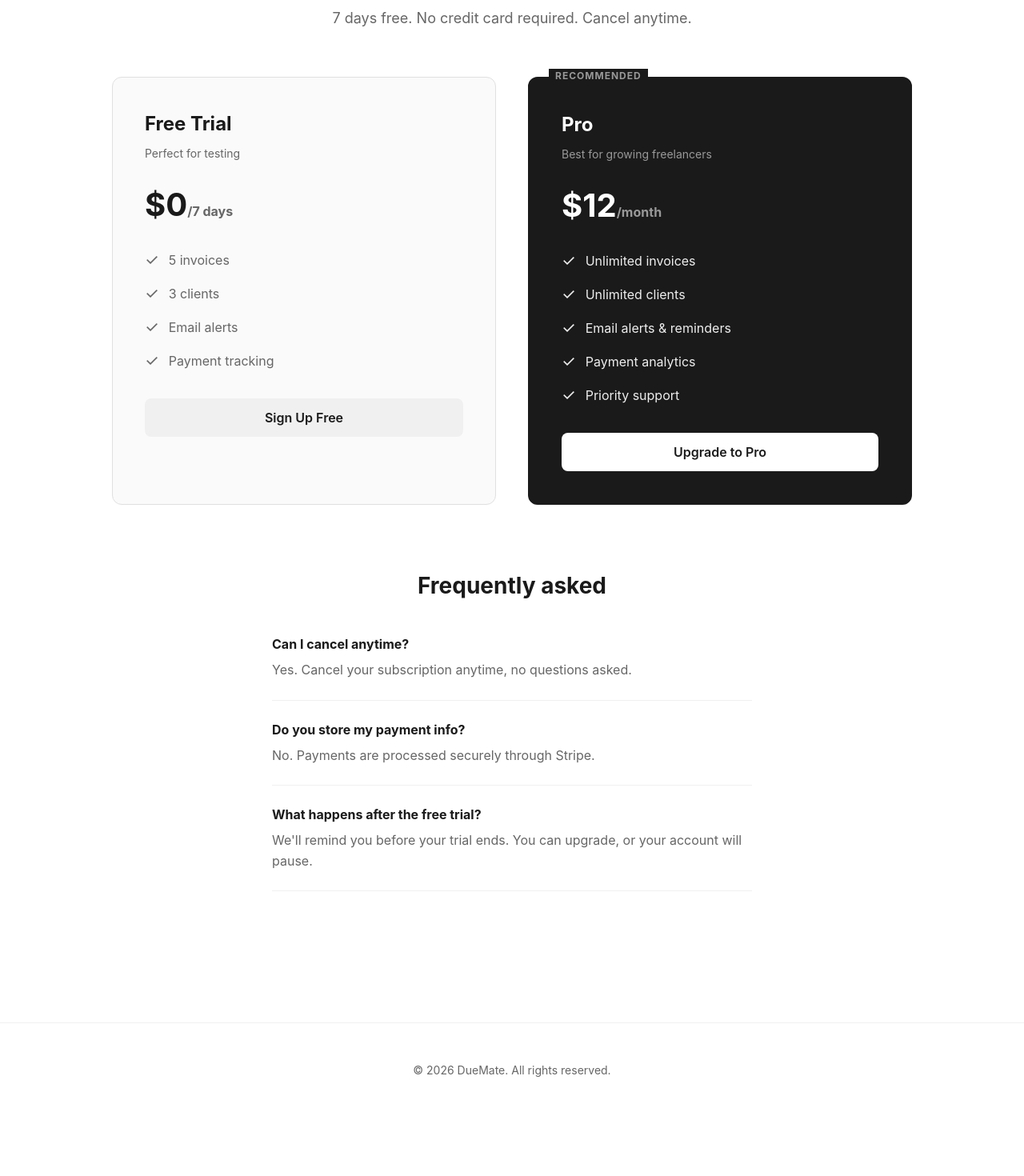
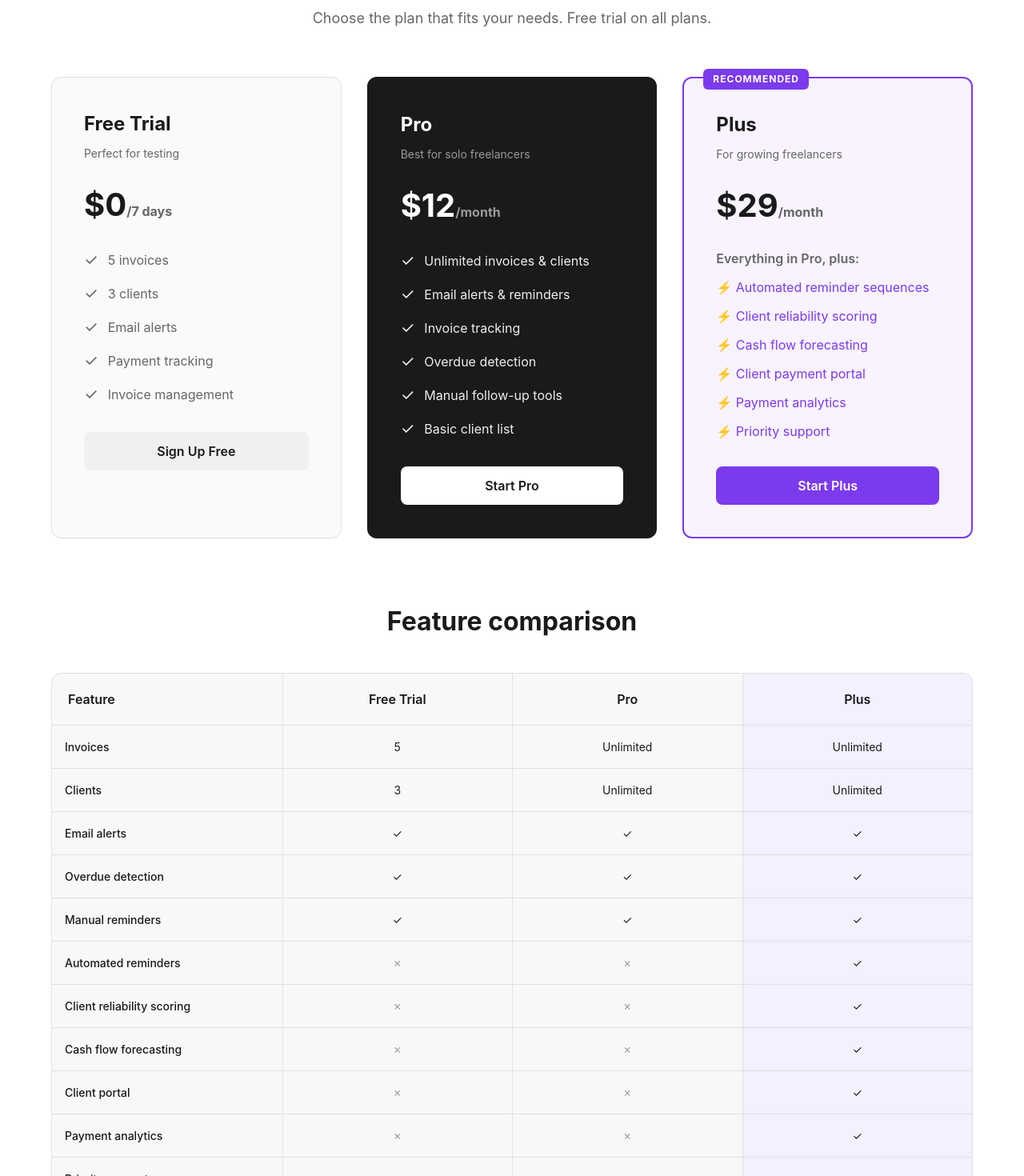
Before and after one commit to iulika201491-a11y/DueMate, a Next.js app: page /pricing in a window 1280 px wide. Shown: the part 240-1710 px from the top of the page at 80% size. Before the commit the page ends 1636 px from the top, so only its background shows below. Built offline with nearby package versions, Linux system fonts and the light colour scheme; no server answers.

Commit message:
Add tiered pricing: Pro and Plus with comparison table

```diff
--- a/pages/pricing.tsx
+++ b/pages/pricing.tsx
@@ -7,6 +7,7 @@ export default function Pricing() {
   const [user, setUser] = useState<any>(null);
   const [loading, setLoading] = useState(true);
   const [isSubscribed, setIsSubscribed] = useState(false);
+  const [currentPlan, setCurrentPlan] = useState<string>('');
 
   useEffect(() => {
     const checkAuth = async () => {
@@ -16,23 +17,31 @@ export default function Pricing() {
       if (data?.session?.user) {
         const { data: sub } = await supabase
           .from('subscriptions')
-          .select('status')
+          .select('status,plan')
           .eq('user_id', data.session.user.id)
           .single();
 
         setIsSubscribed(sub?.status === 'active');
+        setCurrentPlan(sub?.plan || '');
       }
       setLoading(false);
     };
     checkAuth();
   }, []);
 
-  const handleCheckout = () => {
+  const handleCheckout = (planType: string) => {
     if (!user) {
       router.push('/auth');
       return;
     }
-    window.location.href = 'https://buy.stripe.com/test_cNicN777y3ju4QO6I97Re00';
+
+    // Different Stripe payment links for Pro and Plus
+    const paymentLinks = {
+      pro: 'https://buy.stripe.com/test_cNicN777y3ju4QO6I97Re00',
+      plus: 'https://buy.stripe.com/test_bJeaEZ9fG5rC830eaB7Re01'
+    };
+
+    window.location.href = paymentLinks[planType as keyof typeof paymentLinks] || paymentLinks.pro;
   };
 
   if (loading) {
@@ -49,19 +58,20 @@ export default function Pricing() {
 
       {/* Pricing Section */}
       <section style={{ padding: '80px 64px' }}>
-        <div style={{ maxWidth: '1000px', margin: '0 auto' }}>
+        <div style={{ maxWidth: '1200px', margin: '0 auto' }}>
           <h2 style={{ fontSize: '48px', fontWeight: '700', textAlign: 'center', marginBottom: '12px' }}>Simple, transparent pricing</h2>
-          <p style={{ fontSize: '18px', color: '#666', textAlign: 'center', marginBottom: '60px' }}>7 days free. No credit card required. Cancel anytime.</p>
+          <p style={{ fontSize: '18px', color: '#666', textAlign: 'center', marginBottom: '60px' }}>Choose the plan that fits your needs. Free trial on all plans.</p>
 
-          <div style={{ display: 'grid', gridTemplateColumns: 'repeat(2, 1fr)', gap: '40px' }}>
-            {/* Free Trial */}
+          <div style={{ display: 'grid', gridTemplateColumns: 'repeat(3, 1fr)', gap: '32px', marginBottom: '60px' }}>
+
+            {/* FREE TRIAL */}
             <div style={{ padding: '40px', border: '1px solid #e0e0e0', borderRadius: '12px', background: '#fafafa' }}>
               <h3 style={{ fontSize: '24px', fontWeight: '700', marginBottom: '8px' }}>Free Trial</h3>
               <p style={{ fontSize: '14px', color: '#666', marginBottom: '24px' }}>Perfect for testing</p>
               <div style={{ fontSize: '40px', fontWeight: '700', marginBottom: '24px' }}>$0<span style={{ fontSize: '16px', color: '#666' }}>/7 days</span></div>
 
               <ul style={{ listStyle: 'none', padding: 0, marginBottom: '32px' }}>
-                {['5 invoices', '3 clients', 'Email alerts', 'Payment tracking'].map((item, i) => (
+                {['5 invoices', '3 clients', 'Email alerts', 'Payment tracking', 'Invoice management'].map((item, i) => (
                   <li key={i} style={{ marginBottom: '12px', fontSize: '16px', color: '#666', display: 'flex', alignItems: 'center', gap: '12px' }}>
                     <span style={{ fontSize: '20px' }}>✓</span> {item}
                   </li>
@@ -76,15 +86,21 @@ export default function Pricing() {
               </button>
             </div>
 
-            {/* Pro Plan */}
-            <div style={{ padding: '40px', border: '2px solid #1a1a1a', borderRadius: '12px', background: '#1a1a1a', color: 'white', position: 'relative' }}>
-              <div style={{ position: 'absolute', top: '-12px', left: '24px', background: '#1a1a1a', padding: '0 8px', fontSize: '12px', fontWeight: '700', color: '#999', letterSpacing: '1px' }}>RECOMMENDED</div>
+            {/* PRO PLAN */}
+            <div style={{ padding: '40px', border: '2px solid #1a1a1a', borderRadius: '12px', background: '#1a1a1a', color: 'white' }}>
               <h3 style={{ fontSize: '24px', fontWeight: '700', marginBottom: '8px' }}>Pro</h3>
-              <p style={{ fontSize: '14px', color: '#999', marginBottom: '24px' }}>Best for growing freelancers</p>
+              <p style={{ fontSize: '14px', color: '#999', marginBottom: '24px' }}>Best for solo freelancers</p>
               <div style={{ fontSize: '40px', fontWeight: '700', marginBottom: '24px' }}>$12<span style={{ fontSize: '16px', color: '#999' }}>/month</span></div>
 
               <ul style={{ listStyle: 'none', padding: 0, marginBottom: '32px' }}>
-                {['Unlimited invoices', 'Unlimited clients', 'Email alerts & reminders', 'Payment analytics', 'Priority support'].map((item, i) => (
+                {[
+                  'Unlimited invoices & clients',
+                  'Email alerts & reminders',
+                  'Invoice tracking',
+                  'Overdue detection',
+                  'Manual follow-up tools',
+                  'Basic client list'
+                ].map((item, i) => (
                   <li key={i} style={{ marginBottom: '12px', fontSize: '16px', color: '#eee', display: 'flex', alignItems: 'center', gap: '12px' }}>
                     <span style={{ fontSize: '20px' }}>✓</span> {item}
                   </li>
@@ -92,12 +108,99 @@ export default function Pricing() {
               </ul>
 
               <button
-                onClick={handleCheckout}
-                disabled={isSubscribed}
-                style={{ width: '100%', padding: '12px 24px', background: isSubscribed ? '#666' : 'white', color: isSubscribed ? '#999' : '#1a1a1a', border: 'none', borderRadius: '8px', cursor: isSubscribed ? 'not-allowed' : 'pointer', fontWeight: '600', fontSize: '16px' }}
+                onClick={() => handleCheckout('pro')}
+                disabled={isSubscribed && (currentPlan === 'pro' || currentPlan === 'plus')}
+                style={{ width: '100%', padding: '12px 24px', background: isSubscribed && (currentPlan === 'pro' || currentPlan === 'plus') ? '#666' : 'white', color: isSubscribed && (currentPlan === 'pro' || currentPlan === 'plus') ? '#999' : '#1a1a1a', border: 'none', borderRadius: '8px', cursor: isSubscribed && (currentPlan === 'pro' || currentPlan === 'plus') ? 'not-allowed' : 'pointer', fontWeight: '600', fontSize: '16px' }}
               >
-                {isSubscribed ? '✓ You\'re Subscribed' : 'Upgrade to Pro'}
+                {isSubscribed && (currentPlan === 'pro' || currentPlan === 'plus') ? '✓ You\'re Subscribed' : 'Start Pro'}
               </button>
+            </div>
+
+            {/* PLUS PLAN */}
+            <div style={{ padding: '40px', border: '2px solid #7c3aed', borderRadius: '12px', background: '#f8f3ff', position: 'relative' }}>
+              <div style={{ position: 'absolute', top: '-12px', left: '24px', background: '#7c3aed', color: 'white', padding: '4px 12px', borderRadius: '6px', fontSize: '12px', fontWeight: '700', letterSpacing: '1px' }}>
+                RECOMMENDED
+              </div>
+              <h3 style={{ fontSize: '24px', fontWeight: '700', marginBottom: '8px', color: '#1a1a1a' }}>Plus</h3>
+              <p style={{ fontSize: '14px', color: '#666', marginBottom: '24px' }}>For growing freelancers</p>
+              <div style={{ fontSize: '40px', fontWeight: '700', marginBottom: '24px', color: '#1a1a1a' }}>$29<span style={{ fontSize: '16px', color: '#666' }}>/month</span></div>
+
+              <ul style={{ listStyle: 'none', padding: 0, marginBottom: '32px' }}>
+                {[
+                  'Everything in Pro, plus:',
+                  '',
+                  '⚡ Automated reminder sequences',
+                  '⚡ Client reliability scoring',
+                  '⚡ Cash flow forecasting',
+                  '⚡ Client payment portal',
+                  '⚡ Payment analytics',
+                  '⚡ Priority support'
+                ].map((item, i) => (
+                  <li key={i} style={{
+                    marginBottom: item === '' ? '12px' : '12px',
+                    fontSize: '16px',
+                    color: item.includes('⚡') ? '#7c3aed' : '#666',
+                    fontWeight: item === 'Everything in Pro, plus:' ? '600' : '400',
+                    display: item === '' ? 'none' : 'flex',
+                    alignItems: 'center',
+                    gap: '12px'
+                  }}>
+                    {item.includes('⚡') ? '' : item.includes('Everything') ? '' : <span style={{ fontSize: '20px' }}>✓</span>}
+                    {item}
+                  </li>
+                ))}
+              </ul>
+
+              <button
+                onClick={() => handleCheckout('plus')}
+                disabled={isSubscribed && currentPlan === 'plus'}
+                style={{ width: '100%', padding: '12px 24px', background: isSubscribed && currentPlan === 'plus' ? '#e0e0e0' : '#7c3aed', color: isSubscribed && currentPlan === 'plus' ? '#999' : 'white', border: 'none', borderRadius: '8px', cursor: isSubscribed && currentPlan === 'plus' ? 'not-allowed' : 'pointer', fontWeight: '600', fontSize: '16px' }}
+              >
+                {isSubscribed && currentPlan === 'plus' ? '✓ You\'re Subscribed' : 'Start Plus'}
+              </button>
+            </div>
+          </div>
+
+          {/* COMPARISON TABLE */}
+          <div style={{ marginTop: '80px' }}>
+            <h3 style={{ fontSize: '32px', fontWeight: '700', marginBottom: '40px', textAlign: 'center' }}>Feature comparison</h3>
+
+            <div style={{ background: '#f8f8f8', borderRadius: '12px', border: '1px solid #e0e0e0', overflow: 'hidden' }}>
+              {/* Header */}
+              <div style={{ display: 'grid', gridTemplateColumns: '1fr 1fr 1fr 1fr', gap: '0', borderBottom: '1px solid #e0e0e0' }}>
+                <div style={{ padding: '20px', fontWeight: '600' }}>Feature</div>
+                <div style={{ padding: '20px', fontWeight: '600', textAlign: 'center', borderLeft: '1px solid #e0e0e0' }}>Free Trial</div>
+                <div style={{ padding: '20px', fontWeight: '600', textAlign: 'center', borderLeft: '1px solid #e0e0e0' }}>Pro</div>
+                <div style={{ padding: '20px', fontWeight: '600', textAlign: 'center', borderLeft: '1px solid #e0e0e0', background: '#f3f0ff' }}>Plus</div>
+              </div>
+
+              {/* Rows */}
+              {[
+                { feature: 'Invoices', trial: '5', pro: 'Unlimited', plus: 'Unlimited' },
+                { feature: 'Clients', trial: '3', pro: 'Unlimited', plus: 'Unlimited' },
+                { feature: 'Email alerts', trial: '✓', pro: '✓', plus: '✓' },
+                { feature: 'Overdue detection', trial: '✓', pro: '✓', plus: '✓' },
+                { feature: 'Manual reminders', trial: '✓', pro: '✓', plus: '✓' },
+                { feature: 'Automated reminders', trial: '✗', pro: '✗', plus: '✓' },
+                { feature: 'Client reliability scoring', trial: '✗', pro: '✗', plus: '✓' },
+                { feature: 'Cash flow forecasting', trial: '✗', pro: '✗', plus: '✓' },
+                { feature: 'Client portal', trial: '✗', pro: '✗', plus: '✓' },
+                { feature: 'Payment analytics', trial: '✗', pro: '✗', plus: '✓' },
+                { feature: 'Priority support', trial: '✗', pro: '✗', plus: '✓' }
+              ].map((row, i) => (
+                <div key={i} style={{ display: 'grid', gridTemplateColumns: '1fr 1fr 1fr 1fr', gap: '0', borderBottom: i < 10 ? '1px solid #e0e0e0' : 'none' }}>
+                  <div style={{ padding: '16px', fontSize: '14px', fontWeight: '500' }}>{row.feature}</div>
+                  <div style={{ padding: '16px', textAlign: 'center', fontSize: '14px', borderLeft: '1px solid #e0e0e0', color: row.trial === '✗' ? '#999' : '#1a1a1a' }}>
+                    {row.trial}
+                  </div>
+                  <div style={{ padding: '16px', textAlign: 'center', fontSize: '14px', borderLeft: '1px solid #e0e0e0', color: row.pro === '✗' ? '#999' : '#1a1a1a' }}>
+                    {row.pro}
+                  </div>
+                  <div style={{ padding: '16px', textAlign: 'center', fontSize: '14px', borderLeft: '1px solid #e0e0e0', background: '#f3f0ff', color: row.plus === '✗' ? '#999' : '#1a1a1a' }}>
+                    {row.plus}
+                  </div>
+                </div>
+              ))}
             </div>
           </div>
 
@@ -105,9 +208,10 @@ export default function Pricing() {
           <div style={{ marginTop: '80px', maxWidth: '600px', margin: '80px auto 0' }}>
             <h3 style={{ fontSize: '28px', fontWeight: '700', marginBottom: '40px', textAlign: 'center' }}>Frequently asked</h3>
             {[
-              { q: 'Can I cancel anytime?', a: 'Yes. Cancel your subscription anytime, no questions asked.' },
-              { q: 'Do you store my payment info?', a: 'No. Payments are processed securely through Stripe.' },
-              { q: 'What happens after the free trial?', a: 'We\'ll remind you before your trial ends. You can upgrade, or your account will pause.' }
+              { q: 'Can I upgrade or downgrade anytime?', a: 'Yes. Switch between Pro and Plus anytime. Your billing will adjust accordingly.' },
+              { q: 'Do you offer annual discounts?', a: 'Not yet, but we\'re considering it. Email us at support@duemate.eu to discuss.' },
+              { q: 'What happens after the free trial?', a: 'We\'ll remind you before expiration. You can upgrade to Pro/Plus, or your account pauses. No surprise charges.' },
+              { q: 'Do you store my payment info?', a: 'No. All payments are processed securely through Stripe. We never see your card details.' }
             ].map((faq, i) => (
               <div key={i} style={{ marginBottom: '24px', paddingBottom: '24px', borderBottom: '1px solid #f0f0f0' }}>
                 <h4 style={{ fontSize: '16px', fontWeight: '700', marginBottom: '8px' }}>{faq.q}</h4>
```
